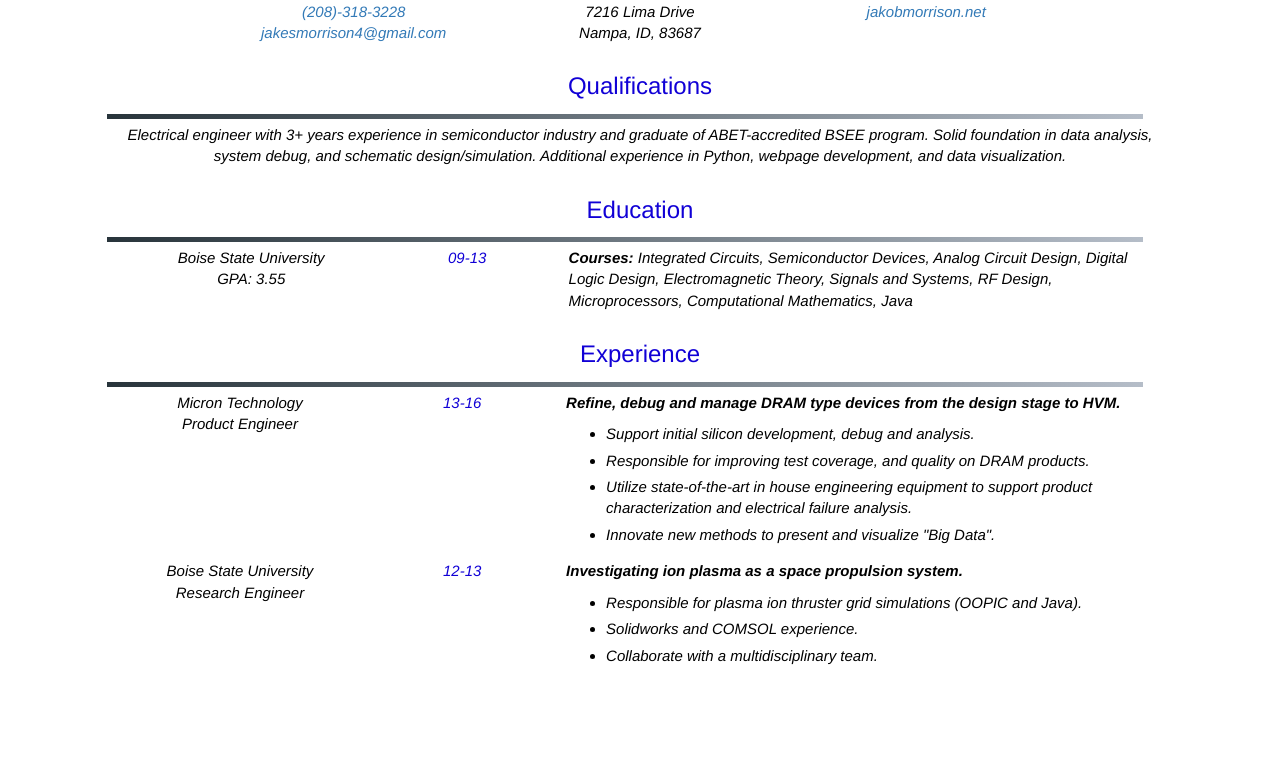
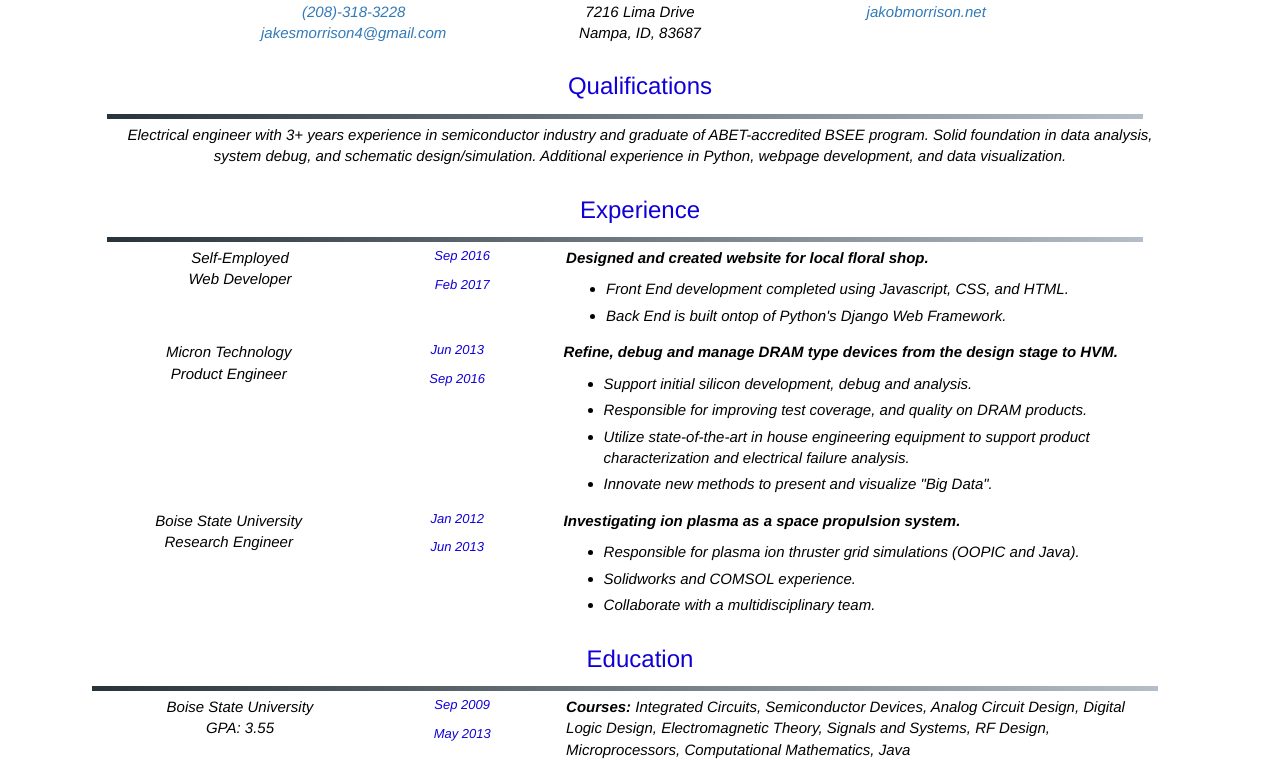
Before and after one commit to jakesmorrison/jakobmorrison.net, a Django app: page /resume/ in a window 1280 px wide. Shown: the part 164-934 px from the top of the page. Before the commit the page ends 829 px from the top, so only its background shows below. Run offline with Django 3.2, Linux system fonts and the light colour scheme; some libraries are stand-ins or nearby versions; some web fonts are replaced.

Commit message:
fixing resume

```diff
--- a/definitions/templates/definitions/home.html
+++ b/definitions/templates/definitions/home.html
@@ -4,7 +4,7 @@
     <meta charset="UTF-8">
     <meta http-equiv="X-UA-Compatible" content="IE=edge">
 
-    <title>Title</title>
+    <title>Vocab Builder</title>
 
     <!-- CSS -->
     {% load staticfiles %}
--- a/resume/templates/resume/index.html
+++ b/resume/templates/resume/index.html
@@ -52,23 +52,6 @@
             </div>
         </div>
 
-        <div class="row">
-            <div class="col-lg-12">
-                <div class="row title">
-                    <h3>Education</h3>
-                </div>
-                <div class="row mybreak2"></div>
-                <div class="col-lg-3">
-                    <p class="subtext">Boise State University <br> GPA: 3.55</p>
-                </div>
-                <div class="col-lg-2">
-                    <p class="subtext" style="color: #1100d6">09-13</p>
-                </div>
-                <div class="col-lg-7">
-                    <p class="subtext" style="text-align: left;"><b>Courses:</b> Integrated Circuits, Semiconductor Devices, Analog Circuit Design, Digital Logic Design, Electromagnetic Theory, Signals and Systems, RF Design, Microprocessors, Computational Mathematics, Java </p>
-                </div>
-            </div>
-        </div>
 
         <div class="row">
             <div class="col-lg-12">
@@ -76,12 +59,33 @@
                     <h3>Experience</h3>
                 </div>
                 <div class="row mybreak2"></div>
+
+                <div class="row">
+                    <div class="col-lg-3">
+                        <p class="subtext">Self-Employed <br> Web Developer</p>
+                    </div>
+                    <div class="col-lg-2">
+                        <p class="subtext" style="color: #1100d6; font-size: 13px;">Sep 2016</p>
+                        <p class="subtext" style="color: #1100d6; font-size: 13px;">Feb 2017</p>
+                    </div>
+                    <div class="col-lg-7">
+                        <p class="subtext" style="text-align: left;"><b>Designed and created website for local floral shop.</b></p>
+                        <ul>
+                            <li class="subtext" style="text-align: left;">Front End development completed using Javascript, CSS, and HTML.</li>
+                            <li class="subtext" style="text-align: left;">Back End is built ontop of Python's Django Web Framework.</li>
+                            <!--<li class="subtext" style="text-align: left;"><a href="http://www.countryfloralnampa.com">countryfloralnampa.com</a></li>-->
+
+                        </ul>
+                    </div>
+
+
                 <div class="row">
                     <div class="col-lg-3">
                         <p class="subtext">Micron Technology <br> Product Engineer</p>
                     </div>
                     <div class="col-lg-2">
-                        <p class="subtext" style="color: #1100d6">13-16</p>
+                        <p class="subtext" style="color: #1100d6; font-size: 13px;">Jun 2013</p>
+                        <p class="subtext" style="color: #1100d6; font-size: 13px;">Sep 2016</p>
                     </div>
                     <div class="col-lg-7">
                         <p class="subtext" style="text-align: left;"><b>Refine, debug and manage DRAM type devices from the design stage to HVM.</b></p>
@@ -98,7 +102,8 @@
                         <p class="subtext">Boise State University <br> Research Engineer</p>
                     </div>
                     <div class="col-lg-2">
-                        <p class="subtext" style="color: #1100d6">12-13</p>
+                        <p class="subtext" style="color: #1100d6; font-size: 13px;">Jan 2012</p>
+                        <p class="subtext" style="color: #1100d6; font-size: 13px;">Jun 2013</p>
                     </div>
                     <div class="col-lg-7">
                         <p class="subtext" style="text-align: left;"><b>Investigating ion plasma as a space propulsion system.</b></p>
@@ -112,6 +117,26 @@
 
             </div>
         </div>
+
+        <div class="row">
+            <div class="col-lg-12">
+                <div class="row title">
+                    <h3>Education</h3>
+                </div>
+                <div class="row mybreak2"></div>
+                <div class="col-lg-3">
+                    <p class="subtext">Boise State University <br> GPA: 3.55</p>
+                </div>
+                <div class="col-lg-2">
+                    <p class="subtext" style="color: #1100d6; font-size: 13px;">Sep 2009</p>
+                    <p class="subtext" style="color: #1100d6; font-size: 13px;">May 2013</p>
+                </div>
+                <div class="col-lg-7">
+                    <p class="subtext" style="text-align: left;"><b>Courses:</b> Integrated Circuits, Semiconductor Devices, Analog Circuit Design, Digital Logic Design, Electromagnetic Theory, Signals and Systems, RF Design, Microprocessors, Computational Mathematics, Java </p>
+                </div>
+            </div>
+        </div>
+
     </div>
 </body>
 </html>
```
